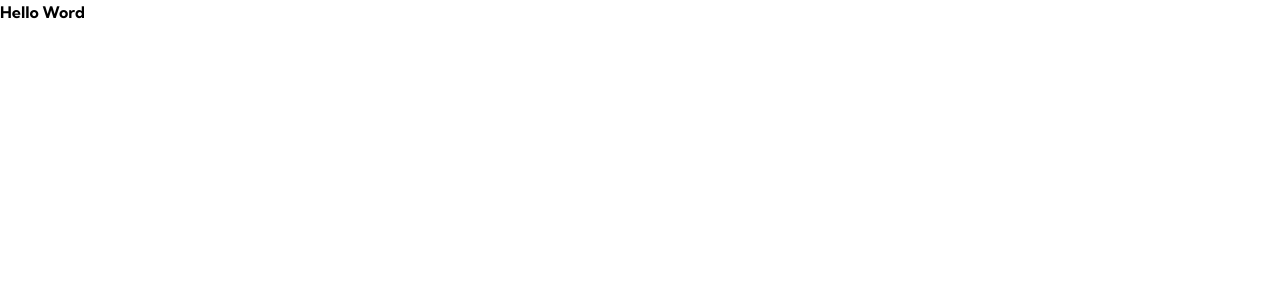
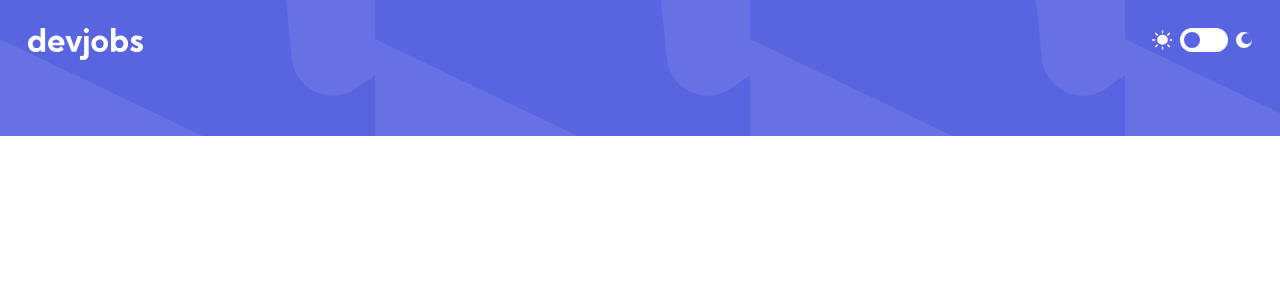
Before and after one commit to dudzvs/DevJob, a React (Vite) app: page / in a window 1280 px wide. Shown: the top 300 px of the page. Built offline with nearby package versions, Linux system fonts and the light colour scheme.

Commit message:
feat: Add HeaderComponent with Dark Mode Toggle
- Updated tailwind.config.js to enable dark mode using class-based strategy.

```diff
--- a/src/components/App.tsx
+++ b/src/components/App.tsx
@@ -1,7 +1,9 @@
+import Header from './HeaderComponent.tsx';
+
 function App() {
 	return (
-		<div>
-			<h1 className="font-bold">Hello Word</h1>
+		<div className="flex flex-col">
+			<Header />
 		</div>
 	);
 }
--- /dev/null
+++ b/src/components/HeaderComponent.tsx
@@ -0,0 +1,35 @@
+import { useState } from 'react';
+
+const Header = () => {
+	return (
+		<header className="flex p-7 bg-headerMobilePattern w-full h-[136px]">
+			<div className="flex justify-between w-full">
+				<div className="bg-logo bg-cover w-[115px] h-8"></div>
+				<Switch />
+			</div>
+		</header>
+	);
+};
+
+function Switch() {
+	const [isDark, setDark] = useState(false);
+
+	const toggleDarkMode = () => {
+		setDark(!isDark);
+		document.documentElement.classList.toggle('dark');
+	};
+
+	return (
+		<div className="flex h-6 gap-2" onClick={toggleDarkMode}>
+			<div className="bg-iconSun bg-cover self-center w-5 h-5"></div>
+			<div className="bg-pureWhite w-12 h-6 rounded-full flex items-center p-1 cursor-pointer">
+				<div
+					className={`rounded-full bg-blue-thick w-4 h-4 transition-transform duration-300 ${isDark ? 'translate-x-6' : 'translate-x-0'}`}
+				></div>
+			</div>
+			<div className="bg-iconMoon bg-no-repeat w-4 h-4 bg-cover self-center"></div>
+		</div>
+	);
+}
+
+export default Header;
--- a/tailwind.config.js
+++ b/tailwind.config.js
@@ -1,6 +1,7 @@
 /** @type {import('tailwindcss').Config} */
 export default {
 	content: ['./src/**/*.{ts,tsx}'],
+	darkMode: 'class',
 	theme: {
 		colors: {
 			blue: {
```
